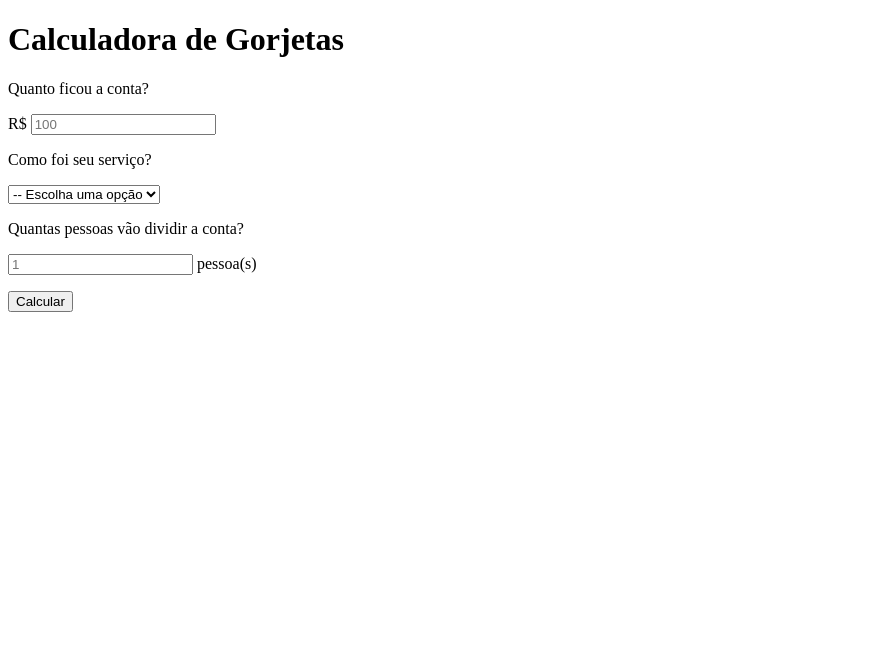
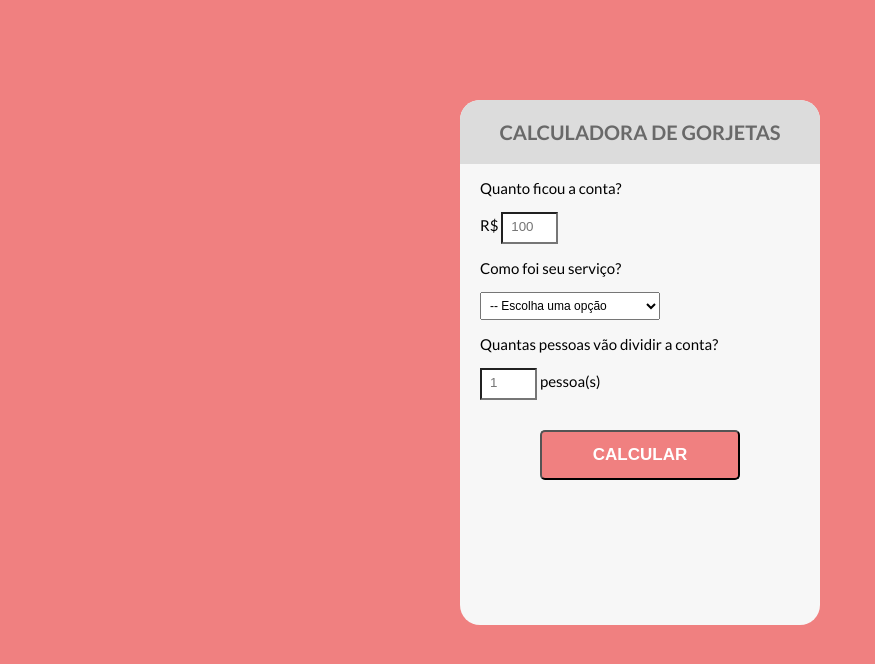
Before and after one commit to andrebelluci/calc_gorjeta, a plain HTML site: page index.html in a window 1280 px wide. Shown: the whole page, without its empty margins (0-875 px from the left). Drawn offline with Linux system fonts and the light colour scheme.

Commit message:
add css style

```diff
--- a/index.html
+++ b/index.html
@@ -4,21 +4,30 @@
     <meta charset="UTF-8" />
     <meta http-equiv="X-UA-Compatible" content="IE=edge" />
     <meta name="viewport" content="width=device-width, initial-scale=1.0" />
+    <link rel="stylesheet" href="./src/css/style.css" />
     <title>Calculadora de Gorjetas</title>
   </head>
   <body>
+    <div id="container">
       <div>
-      <h1>Calculadora de Gorjetas</h1>
+        <h1 class="title">Calculadora de Gorjetas</h1>
       </div>
       <div>
-      <form action="">
+        <form class="tipsForm">
           <label for="bill"><p>Quanto ficou a conta?</p></label>
           <p>
-          R$ <input type="number" placeholder="100" name="bill" id="bill" />
+            R$
+            <input
+              type="number"
+              placeholder="100"
+              name="bill"
+              id="bill"
+              class="formInput"
+            />
           </p>
           <label for="serviceQuality"><p>Como foi seu serviço?</p></label>
           <p>
-          <select name="serviceQuality" id="serviceQuality">
+            <select name="serviceQuality" id="serviceQuality" class="formSelect">
               <option disable selected value="0">-- Escolha uma opção</option>
               <option value="0.3">30% - Incrível</option>
               <option value="0.2">20% - Bom</option>
@@ -27,10 +36,22 @@
               <option value="0.05">05% - Péssimo</option>
             </select>
           </p>
-        <label for="people"><p>Quantas pessoas vão dividir a conta?</p></label>
-        <p><input type="number" placeholder="1" name="people" id="people"> pessoa(s)</p>
-        <button type="submit">Calcular</button>
+          <label for="people"
+            ><p>Quantas pessoas vão dividir a conta?</p></label
+          >
+          <p>
+            <input
+              type="number"
+              placeholder="1"
+              name="people"
+              id="people"
+              class="formInput"
+            />
+            pessoa(s)
+          </p>
+          <button type="submit" class="formSubmit">Calcular</button>
         </form>
+      </div>
     </div>
   </body>
 </html>
--- /dev/null
+++ b/src/css/style.css
@@ -0,0 +1,69 @@
+@import url('https://fonts.googleapis.com/css2?family=Lato:wght@300;400;700&display=swap');
+
+:root {
+    --primary-color: lightcoral;
+    --secondary-color: DimGrey;
+    --tertiary-color: Gainsboro;
+}
+
+body {
+    background-color: var(--primary-color);
+    font-size: 15px;
+    font-family: Lato, sans-serif;
+}
+
+#container {
+    height: 525px;
+    width: 360px;
+    margin: 100px auto;
+    background: #f7f7f7;
+    /* box-shadow: 5px 5px 5px var(--tertiary-color); */
+    border-radius: 20px;
+}
+
+.title {
+    background: var(--tertiary-color);
+    color: var(--secondary-color);
+    padding: 20px;
+    text-transform: uppercase;
+    font-size: 20px;
+    font-weight: bold;
+    border-top-left-radius: 20px;
+    border-top-right-radius: 20px;
+    text-align: center;
+}
+
+.tipsForm {
+    padding-left: 20px;
+    padding-right: 20px;
+}
+
+.formInput {
+    background-color: white;
+    width: 40px;
+    padding: 5px 5px 8px 8px;
+}
+
+.formInput:focus {
+    border: 3px solid var(--primary-color);
+    outline: none;
+}
+
+.formSelect {
+    width: 180px;
+    padding: 5px;
+    font-size: 12px;
+}
+
+.formSubmit {
+    text-transform: uppercase;
+    font-weight: 700;
+    display: block;
+    margin: 30px auto;
+    background-color: var(--primary-color);
+    border-radius: 5px;
+    width: 200px;
+    height: 50px;
+    font-size: 17px;
+    color: white;
+}
```
Lines whose indentation alone changed are shown as unchanged.
